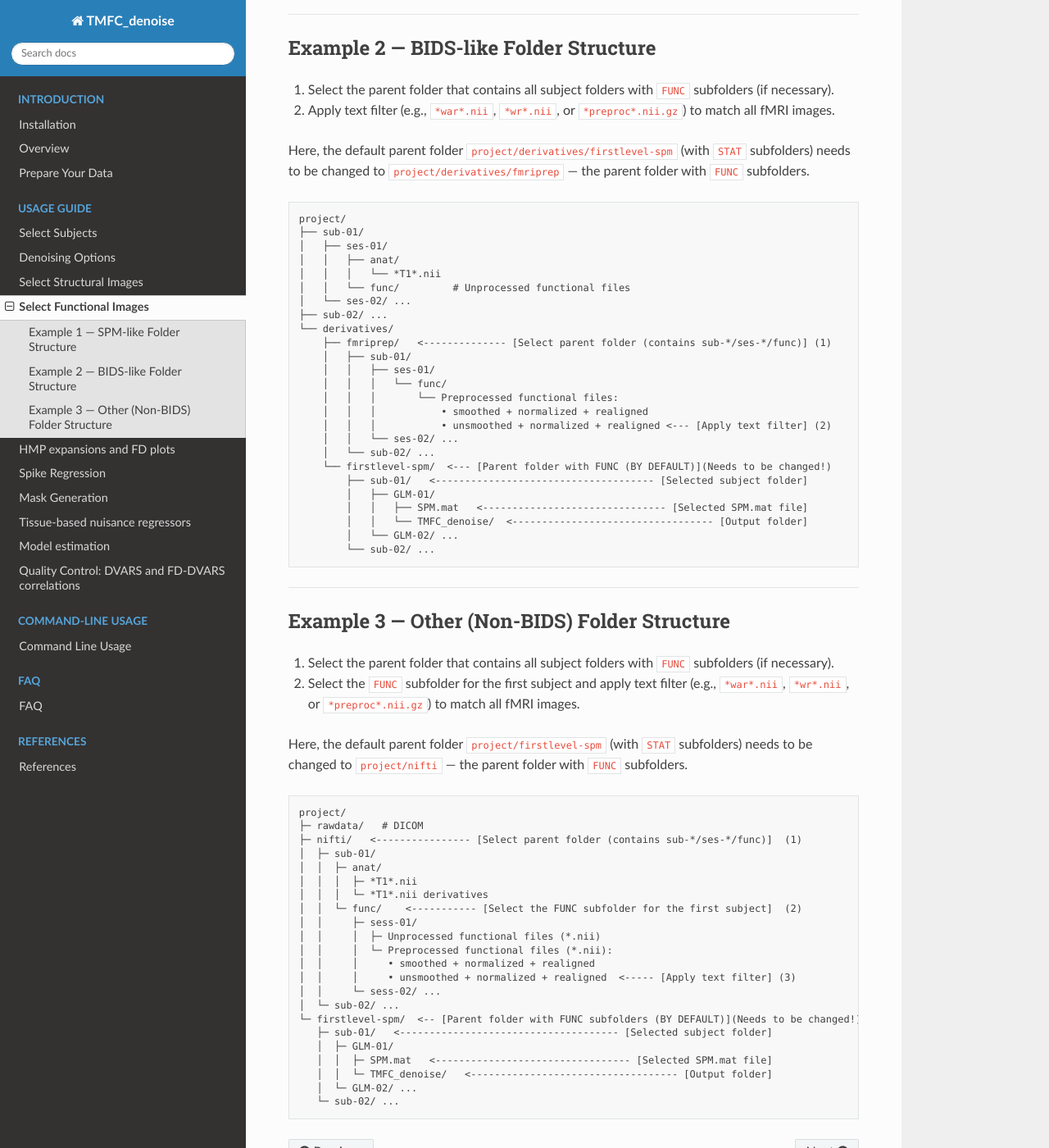
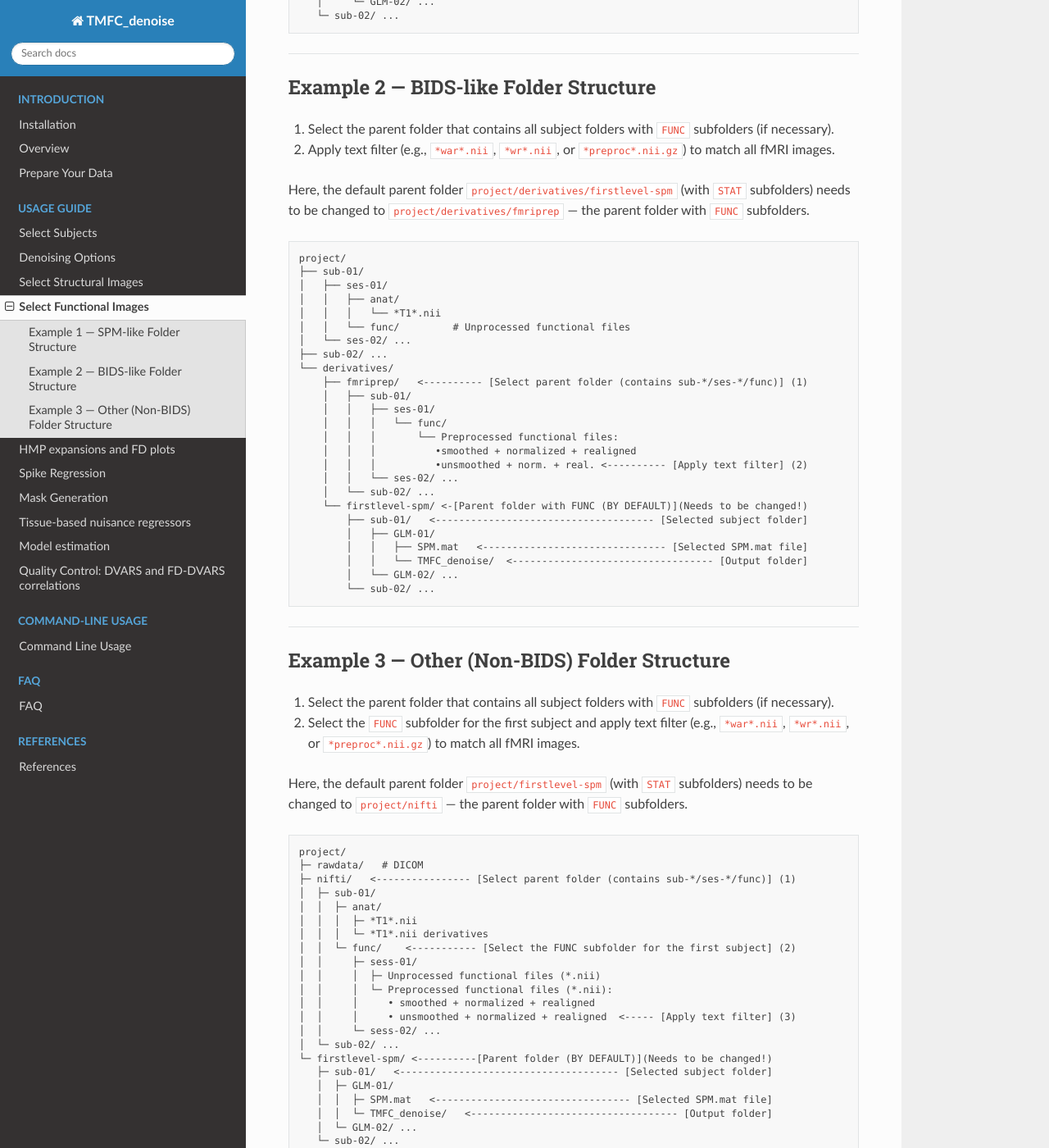
Before and after one commit to Masharipov/TMFC_denoise, a Sphinx documentation site: the page built from docs/source/select_func.rst, in a window 1280 px wide and 1400 px high, scrolled down 2463 px. Shown: the whole window at 82% size. Built offline with Sphinx 7.4.7 and the Read the Docs theme 3.1.0, drawn with Linux system fonts in a browser that asks for light colours; some of the changed text lies outside the part shown.

Commit message:
Update manual

```diff
--- a/docs/source/select_anat.rst
+++ b/docs/source/select_anat.rst
@@ -93,7 +93,7 @@
        │   │   │           • unsmoothed + normalized + realigned
        │   │   └── ses-02/ ...
        │   └── sub-02/ ...
-       └── firstlevel-spm/  <-- [Parent folder with ANAT (BY DEFAULT)](Needs to be changed!)
+       └── firstlevel-spm/<-[Parent folder with ANAT (BY DEFAULT)](Needs to be changed)
            ├── sub-01/   <--------------------------- [Selected subject folder]
            │   ├── GLM-01/
            │   │   ├── SPM.mat   <--------------------- [Selected SPM.mat file]
@@ -129,7 +129,7 @@
    │  │     │     • unsmoothed + normalized + realigned
    │  │     └─ sess-02/ ...
    │  └─ sub-02/ ...
-   └─ firstlevel-spm/  <-- [Parent folder with ANAT subfolders (BY DEFAULT)](Needs to be changed!)
+   └─ firstlevel-spm/ <-------[Parent folder (BY DEFAULT)](Needs to be changed!)
       ├─ sub-01/   <---------------------------------- [Selected subject folder]
       │  ├─ GLM-01/
       │  │  ├─ SPM.mat   <------------------------------ [Selected SPM.mat file]
--- a/docs/source/select_func.rst
+++ b/docs/source/select_func.rst
@@ -31,18 +31,19 @@
 **NOTE:** You can also try applying the text filter without changing folders.
 
   • If you do NOT select a new parent folder (FUNC root), the toolbox will
-    use the same parent directory as the STAT folder (SPM.mat).
+    use the same parent directory as the STAT folder (`SPM.mat`).
 
   • If you do NOT select a FUNC subfolder for the first subject, the toolbox
-    will attempt to use the same relative structure as in SPM.xY.VY paths.
+    will attempt to use the same relative structure as in `SPM.xY.VY` paths.
 
 In both cases, the search will be performed automatically using paths
-derived from the original SPM.mat configuration, so it may still find the
+derived from the original `SPM.mat` configuration, so it may still find the
 correct functional files — provided their locations have not changed.
 
 Sessions/runs:
-• Layout sub-01/func/sess-* → select func as the FUNC subfolder.
-• Layout sub-01/ses-*/func → leave the subfolder unselected (or select the subject folder); the toolbox will resolve each session/run automatically.
+
+  • Layout `sub-01/func/sess-*` → select func as the FUNC subfolder.
+  • Layout `sub-01/ses-*/func` → leave the subfolder unselected (or select the subject folder); the toolbox will resolve each session/run automatically.
 
 If the GLMs were **already specified for unsmoothed images**, simply press: :menuselection:`Preserve functional image paths from the SPM.mat files`
 
@@ -106,16 +107,16 @@
    │   └── ses-02/ ...
    ├── sub-02/ ...
    └── derivatives/
-       ├── fmriprep/   <-------------- [Select parent folder (contains sub-*/ses-*/func)] (1)
+       ├── fmriprep/   <---------- [Select parent folder (contains sub-*/ses-*/func)] (1)
        │   ├── sub-01/
        │   │   ├── ses-01/
        │   │   │   └── func/
        │   │   │       └── Preprocessed functional files:
-       │   │   │           • smoothed + normalized + realigned
-       │   │   │           • unsmoothed + normalized + realigned <--- [Apply text filter] (2)
+       │   │   │          •smoothed + normalized + realigned
+       │   │   │          •unsmoothed + norm. + real. <---------- [Apply text filter] (2)
        │   │   └── ses-02/ ...
        │   └── sub-02/ ...
-       └── firstlevel-spm/  <--- [Parent folder with FUNC (BY DEFAULT)](Needs to be changed!)
+       └── firstlevel-spm/ <-[Parent folder with FUNC (BY DEFAULT)](Needs to be changed!)
            ├── sub-01/   <------------------------------------- [Selected subject folder]
            │   ├── GLM-01/
            │   │   ├── SPM.mat   <------------------------------- [Selected SPM.mat file]
@@ -138,12 +139,12 @@
 
    project/
    ├─ rawdata/   # DICOM
-   ├─ nifti/   <---------------- [Select parent folder (contains sub-*/ses-*/func)]  (1)
+   ├─ nifti/   <---------------- [Select parent folder (contains sub-*/ses-*/func)] (1)
    │  ├─ sub-01/
    │  │  ├─ anat/
    │  │  │  ├─ *T1*.nii
    │  │  │  └─ *T1*.nii derivatives
-   │  │  └─ func/    <----------- [Select the FUNC subfolder for the first subject]  (2)
+   │  │  └─ func/    <----------- [Select the FUNC subfolder for the first subject] (2)
    │  │     ├─ sess-01/
    │  │     │  ├─ Unprocessed functional files (*.nii)
    │  │     │  └─ Preprocessed functional files (*.nii):
@@ -151,7 +152,7 @@
    │  │     │     • unsmoothed + normalized + realigned  <----- [Apply text filter] (3)
    │  │     └─ sess-02/ ...
    │  └─ sub-02/ ...
-   └─ firstlevel-spm/  <-- [Parent folder with FUNC subfolders (BY DEFAULT)](Needs to be changed!)
+   └─ firstlevel-spm/ <----------[Parent folder (BY DEFAULT)](Needs to be changed!)
       ├─ sub-01/   <------------------------------------- [Selected subject folder]
       │  ├─ GLM-01/
       │  │  ├─ SPM.mat   <--------------------------------- [Selected SPM.mat file]
```
Also changed, not shown: other parts of docs/source/select_func.rst (+3 -3 lines), 1 other file.
